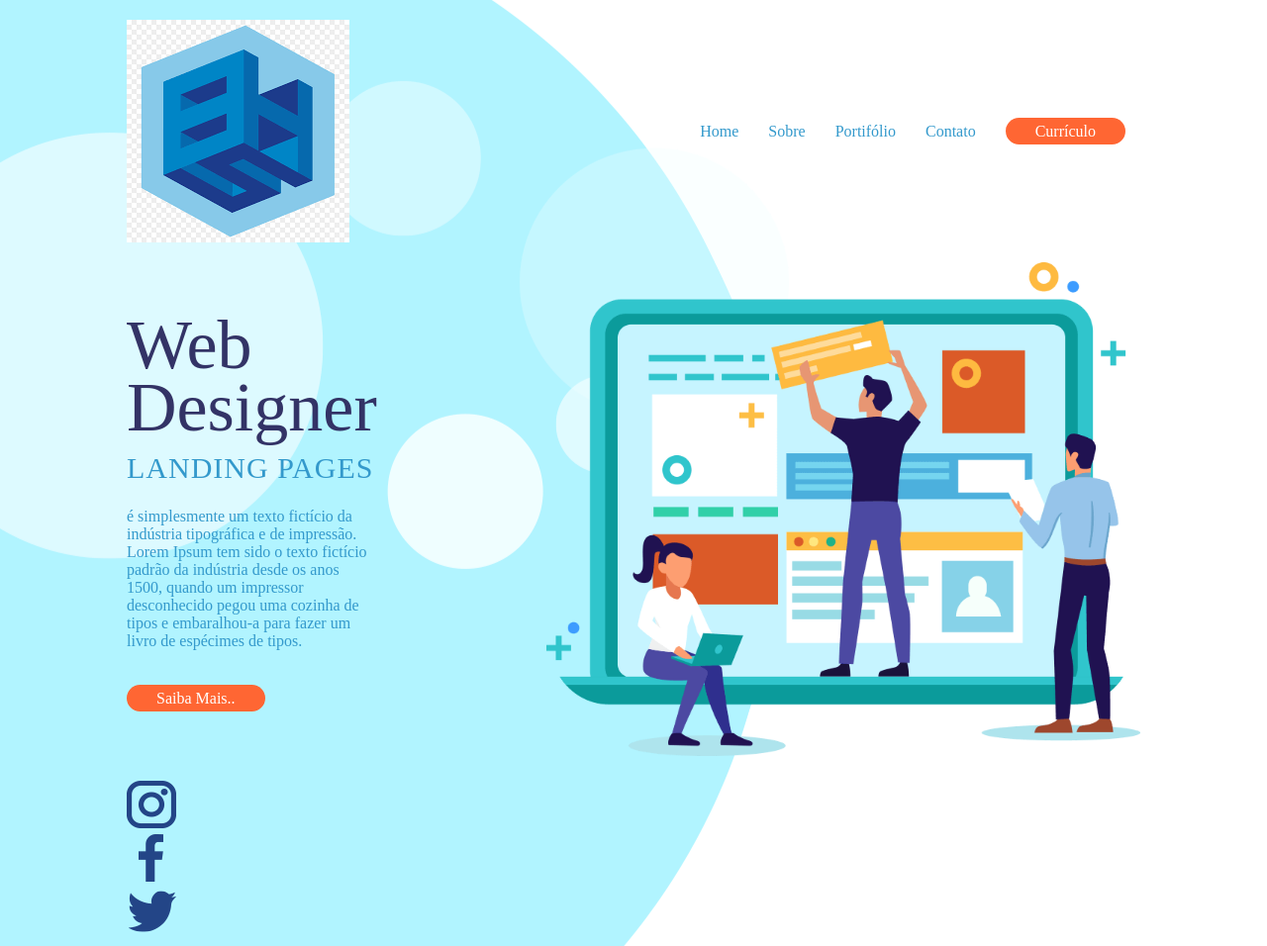
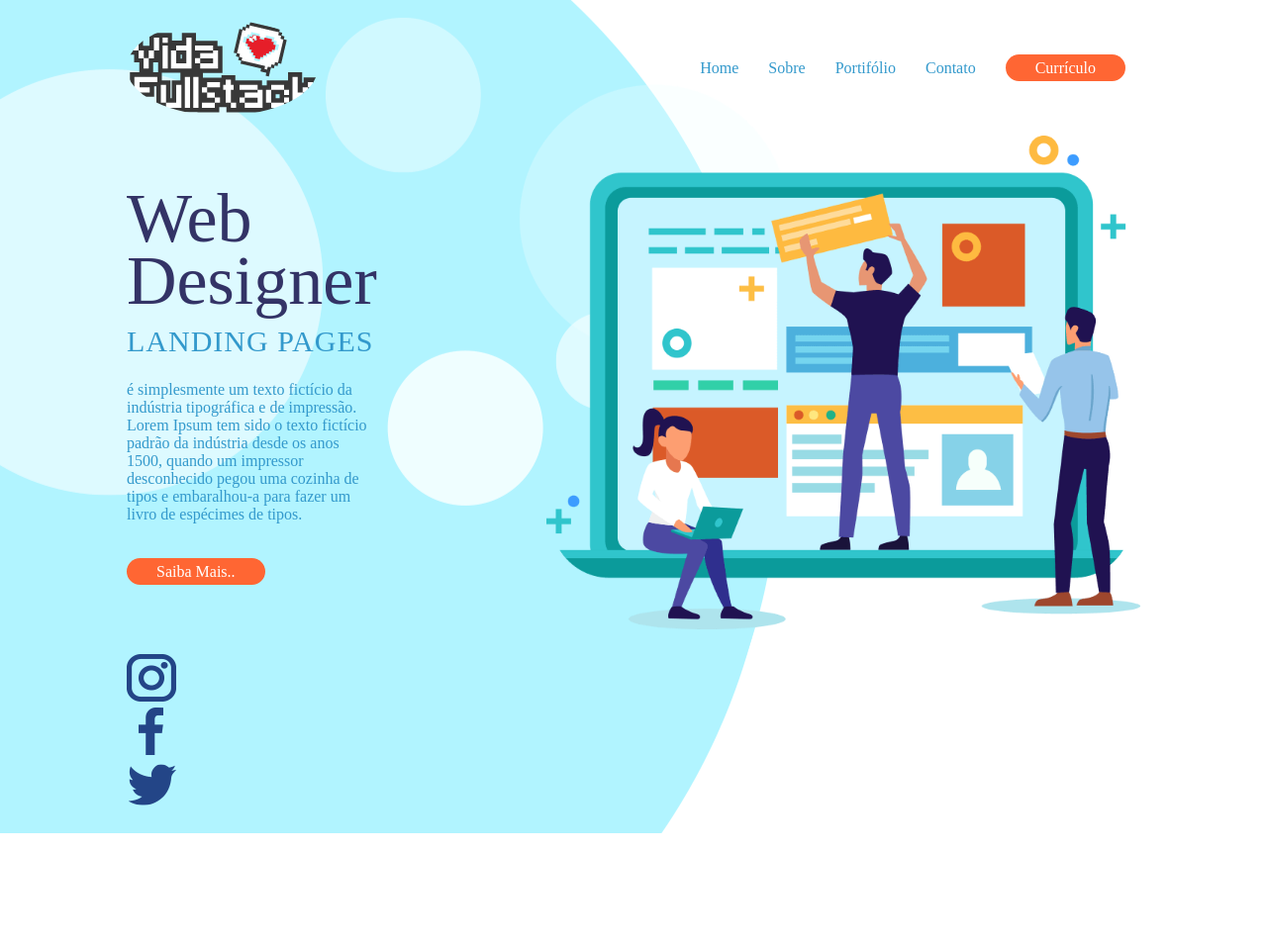
Before and after one commit to Evanei-Freitas/Desenvolvimento-FrontEnd, a plain HTML site: page index.html in a window 1280 px wide. Shown: the top 956 px of the page at 99% size. After the commit the page ends 842 px from the top, so only its background shows below. Drawn offline with Linux system fonts and the light colour scheme.

Commit message:
Atualizando provisoriamente, a foto do logotipo do site

```diff
--- a/assets/css/header.css
+++ b/assets/css/header.css
@@ -14,3 +14,7 @@ header nav ul li a{
     margin: 0px 15px;
     color: #3399cc;
 }
+
+.imagemlogo{
+    border-radius: 50%;
+}
--- a/index.html
+++ b/index.html
@@ -12,7 +12,7 @@
     <!--Header-->
     <header class="container">
        <section class="row">
-        <img src="./assets/images/propaganda3.png" alt="Logo da Empresa W&D - Informática">
+        <img src="./assets/images/logo.png" alt="Logo da Empresa W&D - Informática" class="imagemlogo">
         <!--Menu do Site-->
         <nav>
             <ul>
```
Also changed, not shown: assets/images/fotonei.jpg (added), assets/images/fotonei.png (added).
